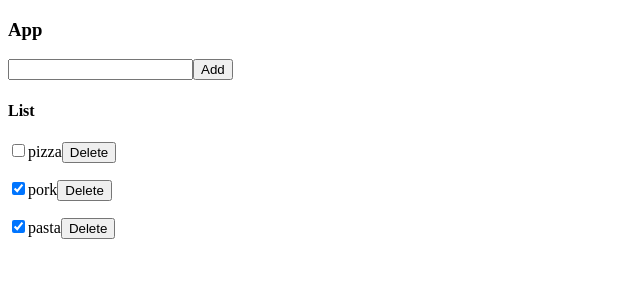
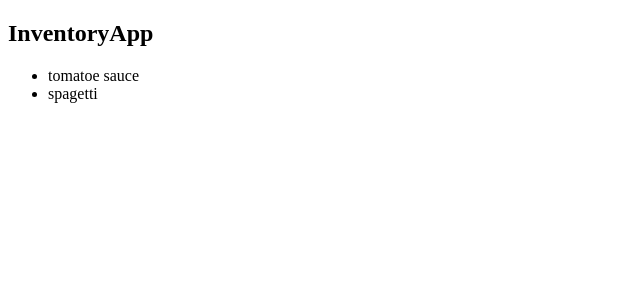
Before and after one commit to Notes-and-Tutorials/react-playground, a React (Create React App) app: page / in a window 1280 px wide. Shown: the top 300 px of the page, without its empty margins (0-640 px from the left). Built offline with nearby package versions, Linux system fonts and the light colour scheme.

Commit message:
list item

```diff
--- /dev/null
+++ b/src/InventoryApp.js
@@ -0,0 +1,11 @@
+import React from "react";
+import List from "./List";
+
+const InventoryApp = () => (
+    <>
+        <h2>InventoryApp</h2>
+        <List />
+    </>
+);
+
+export default InventoryApp;
--- a/src/List.js
+++ b/src/List.js
@@ -1,54 +1,23 @@
-import React from "react"
-import { useLeftover } from "./Context";
-import Create from "./Create";
+import React from "react";
 
-const ListItem = ({leftover}) => {
-    // eslint-disable-next-line
-    const [state, dispatch] = useLeftover();
+const items = [
+    { 'id': 11, 'name': 'tomatoe sauce', 'size': '12 oz can', 'amount': 5 },
+    { 'id': 12, 'name': 'spagetti', 'size': '16 oz box', 'amount': 2 },
+];
 
-    const onCheckedChange = event => {
-        dispatch({
-            type: "finishLeftover",
-            id: leftover.id,
-            change: event.target.checked,
-        });
-    };
-
-    const onDelete = () => {
-        dispatch({
-            type: "deleteLeftover",
-            id: leftover.id,
-        })
-    }
-
-
-    return(
-        <p>
-            <input
-                type="checkbox"
-                checked={leftover.completed}
-                onChange={onCheckedChange}
-            />
-            {leftover.name}
-            <button onClick={onDelete}>Delete</button>
-        </p>
-    )
-}
+const ListItem = ({item}) => (
+    <li>{item.name}</li>
+);
 
 const List = () => {
 
-    const [state] = useLeftover()
+    return (
+        <ul>
+            {items.map(i => (
+                <ListItem item={i} />
+            ))}
+        </ul>
+    )
+};
 
-    return (
-        <>
-        <Create />
-        <h4>List</h4>
-
-        {state.leftovers.map(leftover => (
-            <ListItem leftover={leftover}/>
-        ))}
-
-        </>
-    )
-}
 export default List;
--- a/src/index.js
+++ b/src/index.js
@@ -1,18 +1,11 @@
-// Q:
-// what is the index file?
-// what is react-dom?
-// root element
 import React from "react";
 import ReactDOM from "react-dom";
-import App from "./App";
-import { LeftoverProvider } from "./Context";
-
-const rootElement = document.getElementById("root");
+import InventoryApp from "./InventoryApp";
 
 ReactDOM.render(
-    <LeftoverProvider>
-        <App />
-    </LeftoverProvider>
+
+    <InventoryApp />
     ,
-    rootElement
-)
+    document.getElementById("root")
+
+);
--- /dev/null
+++ b/src1/List.js
@@ -0,0 +1,54 @@
+import React from "react"
+import { useLeftover } from "./Context";
+import Create from "./Create";
+
+const ListItem = ({leftover}) => {
+    // eslint-disable-next-line
+    const [state, dispatch] = useLeftover();
+
+    const onCheckedChange = event => {
+        dispatch({
+            type: "finishLeftover",
+            id: leftover.id,
+            change: event.target.checked,
+        });
+    };
+
+    const onDelete = () => {
+        dispatch({
+            type: "deleteLeftover",
+            id: leftover.id,
+        })
+    }
+
+
+    return(
+        <p>
+            <input
+                type="checkbox"
+                checked={leftover.completed}
+                onChange={onCheckedChange}
+            />
+            {leftover.name}
+            <button onClick={onDelete}>Delete</button>
+        </p>
+    )
+}
+
+const List = () => {
+
+    const [state] = useLeftover()
+
+    return (
+        <>
+        <Create />
+        <h4>List</h4>
+
+        {state.leftovers.map(leftover => (
+            <ListItem leftover={leftover}/>
+        ))}
+
+        </>
+    )
+}
+export default List;
```
Also changed, not shown: src1/index.js (added, +18 -0 lines), src1/App.js (renamed from src/App.js), src1/Context.js (renamed from src/Context.js), src1/Create.js (renamed from src/Create.js).
